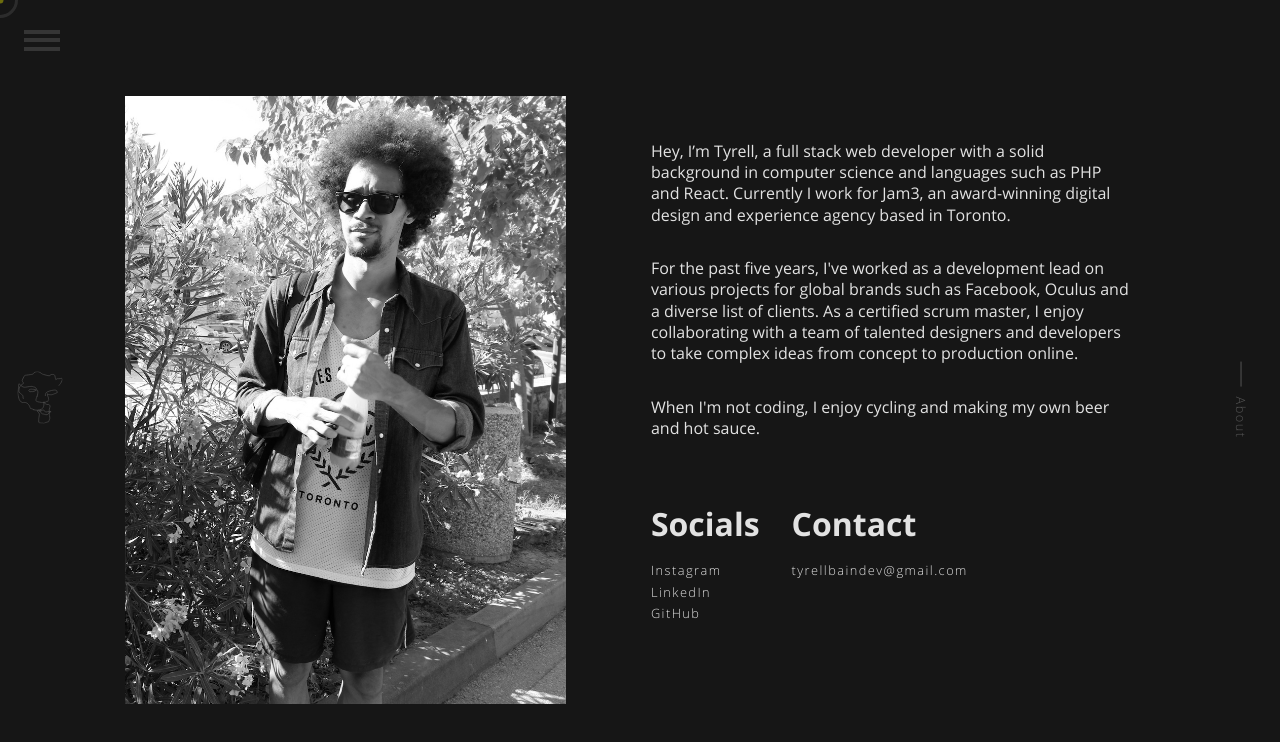
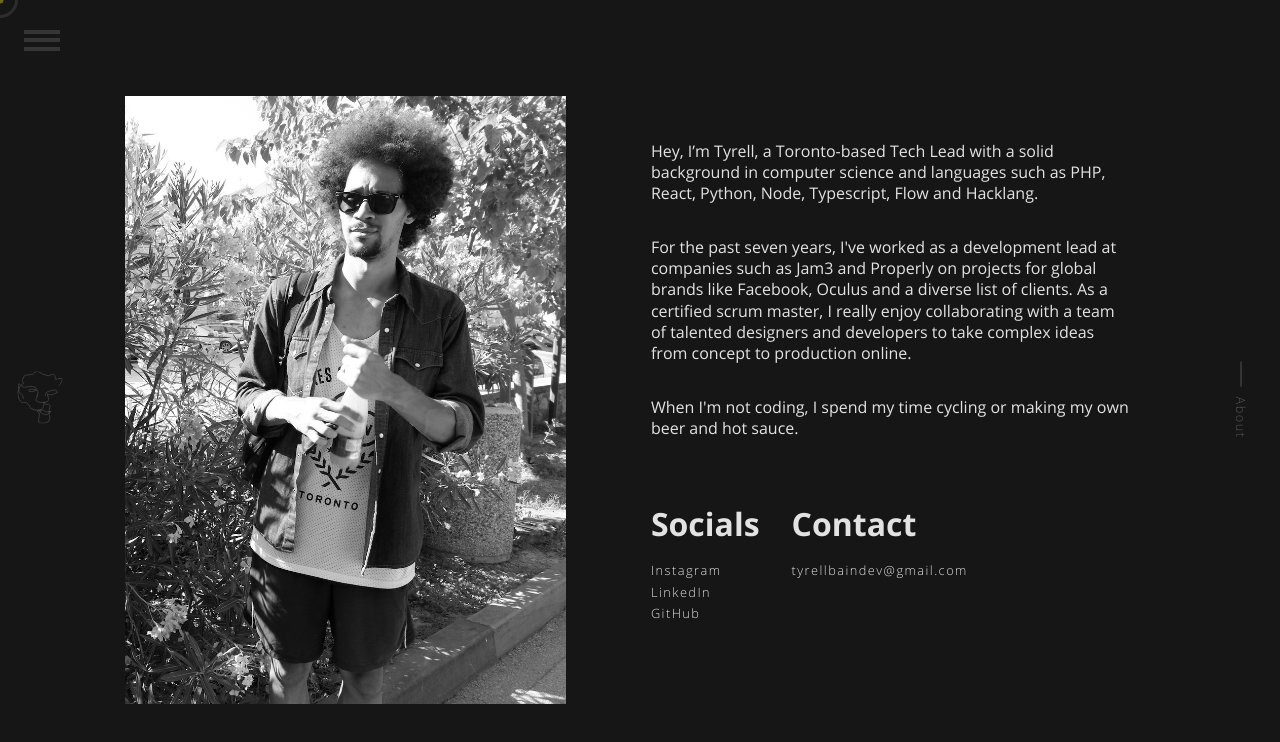
Before and after one commit to tyrellbain/portfolio, a Next.js app: page /about in a window 1280 px wide. Shown: the top 742 px of the page. Built offline with nearby package versions, Linux system fonts and the light colour scheme.

Commit message:
chore: update about copy

```diff
--- a/src/pages/about/index.js
+++ b/src/pages/about/index.js
@@ -32,17 +32,17 @@
         <div className={classnames(styles.content)}>
           <div className={classnames(styles.section, styles.aboutWork)}>
             <p className={classnames(styles.section)}>
-              Hey, I’m Tyrell, a full stack web developer with a solid background in computer science and languages such
-              as PHP and React. Currently I work for Jam3, an award-winning digital design and experience agency based
-              in Toronto.
+              Hey, I’m Tyrell, a Toronto-based Tech Lead with a solid background in computer science and languages such
+              as PHP, React, Python, Node, Typescript, Flow and Hacklang.
             </p>
             <p className={classnames(styles.section)}>
-              For the past five years, I've worked as a development lead on various projects for global brands such as
-              Facebook, Oculus and a diverse list of clients. As a certified scrum master, I enjoy collaborating with a
-              team of talented designers and developers to take complex ideas from concept to production online.
+              For the past seven years, I've worked as a development lead at companies such as Jam3 and Properly on
+              projects for global brands like Facebook, Oculus and a diverse list of clients. As a certified scrum
+              master, I really enjoy collaborating with a team of talented designers and developers to take complex
+              ideas from concept to production online.
             </p>
             <p className={classnames(styles.section)}>
-              When I'm not coding, I enjoy cycling and making my own beer and hot sauce.
+              When I'm not coding, I spend my time cycling or making my own beer and hot sauce.
             </p>
           </div>
           <div className={classnames(styles.section, styles.aboutLists)}>
```
